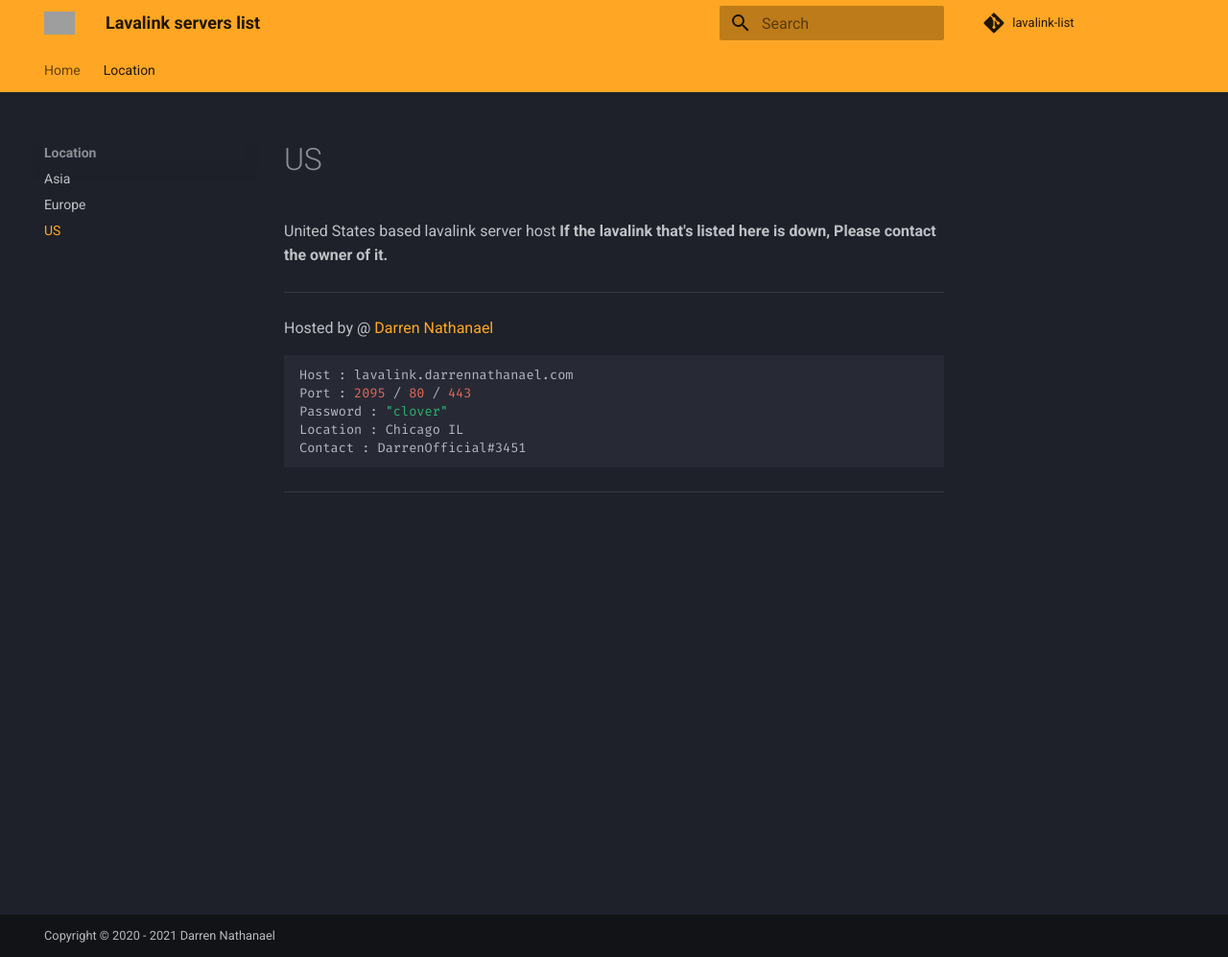
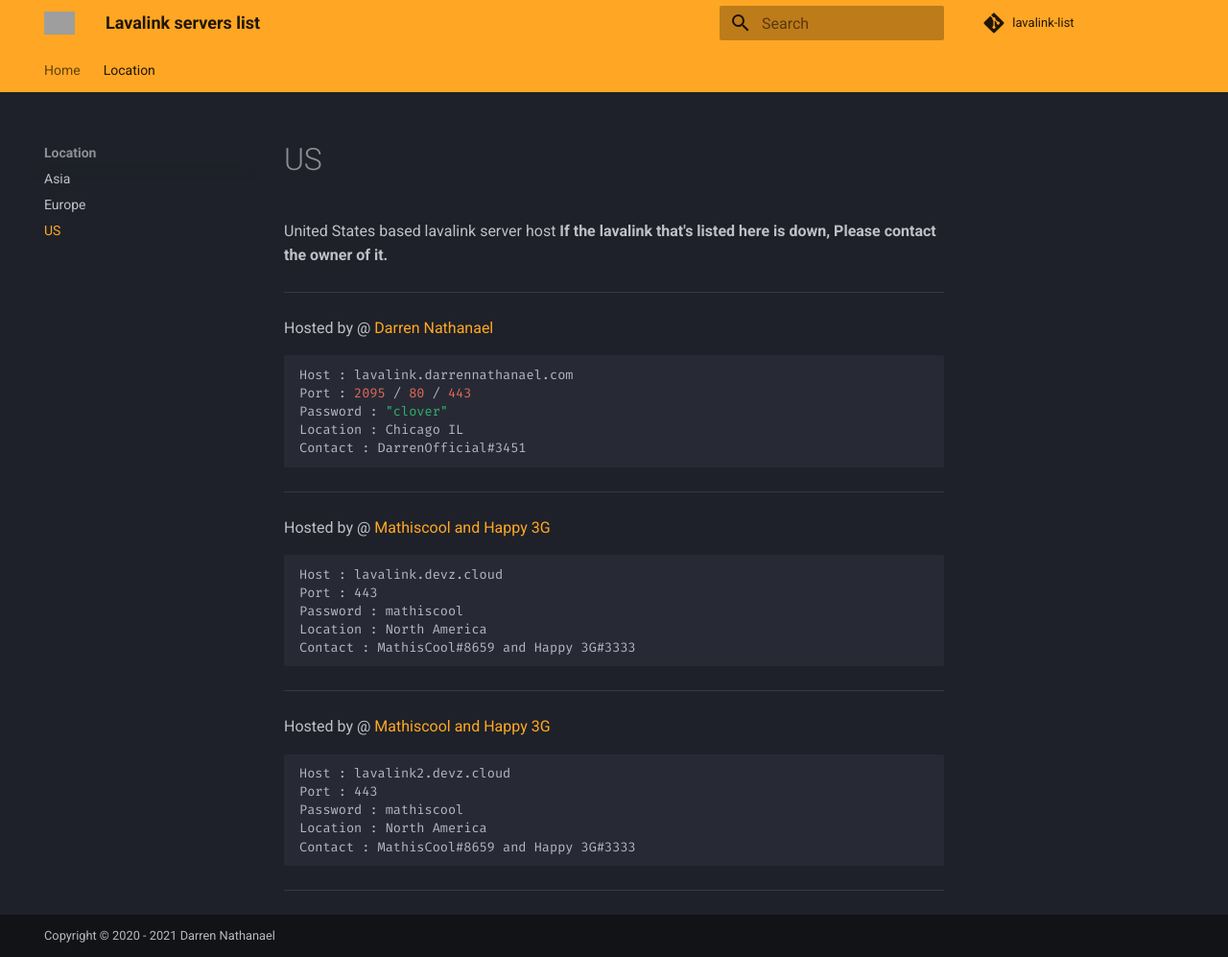
Before and after one commit to DarrenOfficial/lavalink-list, an MkDocs documentation site: the page built from docs/location/United-States.md, in a window 1280 px wide and 997 px high. Shown: the whole window at 96% size. Built offline with MkDocs 1.6.1 and Material for MkDocs 9.7.7, drawn with Linux system fonts in a browser that asks for light colours; comment, search, counter and statistics services are not loaded; grey boxes are pictures that could not be loaded.

Commit message:
Added 2 servers

````diff
--- a/docs/location/United-States.md
+++ b/docs/location/United-States.md
@@ -12,3 +12,21 @@ Location : Chicago IL
 Contact : DarrenOfficial#3451
 ```
 ---
+Hosted by @ [Mathiscool and Happy 3G](https://discord.io/botsuniversity)
+```
+Host : lavalink.devz.cloud
+Port : 443
+Password : mathiscool
+Location : North America
+Contact : MathisCool#8659 and Happy 3G#3333
+```
+---
+Hosted by @ [Mathiscool and Happy 3G](https://discord.io/botsuniversity)
+```
+Host : lavalink2.devz.cloud
+Port : 443
+Password : mathiscool
+Location : North America
+Contact : MathisCool#8659 and Happy 3G#3333
+```
+---
````
